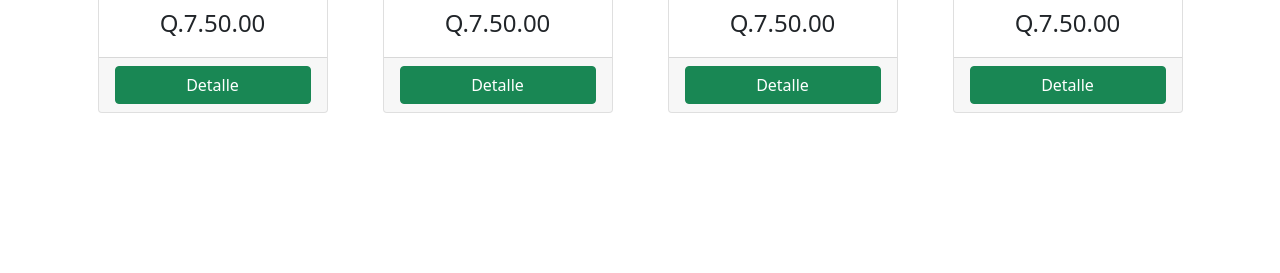
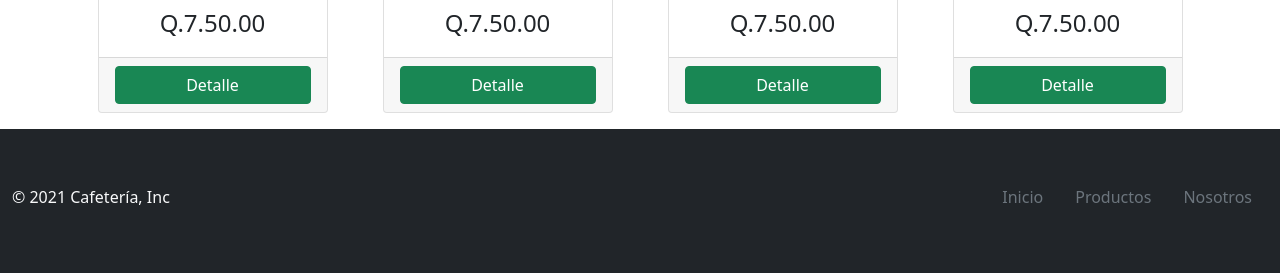
Before and after one commit to bcoroyg/bootstrap_5, a website: page index.html in a window 1280 px wide. Shown: the part 1291-1564 px from the top of the page. Before the commit the page ends 1420 px from the top, so only its background shows below. Drawn offline with nearby package versions, Linux system fonts and the light colour scheme.

Commit message:
Creando Footer

```diff
--- a/index.html
+++ b/index.html
@@ -180,6 +180,21 @@
       </div>
     </div>
   </section>
+  <footer class="container-fluid bg-dark text-light">
+    <div class="row py-5">
+      <p class="pt-2 col-12 col-md-6 text-center text-md-start">© 2021 Cafetería, Inc</p>
+      <ul class="nav col-12 col-md-auto d-none d-md-inline-flex ms-md-auto ">
+        <li class="nav-item"><a href="#" class="nav-link text-muted">Inicio</a></li>
+        <li class="nav-item"><a href="#productos" class="nav-link text-muted">Productos</a></li>
+        <li class="nav-item"><a href="#" class="nav-link text-muted">Nosotros</a></li>
+      </ul>
+      <ul class="nav col-auto col-md-auto d-inline-flex d-md-none mx-auto ">
+        <li class="nav-item"><a href="#" class="nav-link text-muted">Inicio</a></li>
+        <li class="nav-item"><a href="#productos" class="nav-link text-muted">Productos</a></li>
+        <li class="nav-item"><a href="#" class="nav-link text-muted">Nosotros</a></li>
+      </ul>
+    </div>
+  </footer>
   <script src="node_modules/bootstrap/dist/js/bootstrap.min.js"></script>
 </body>
 </html>
```
